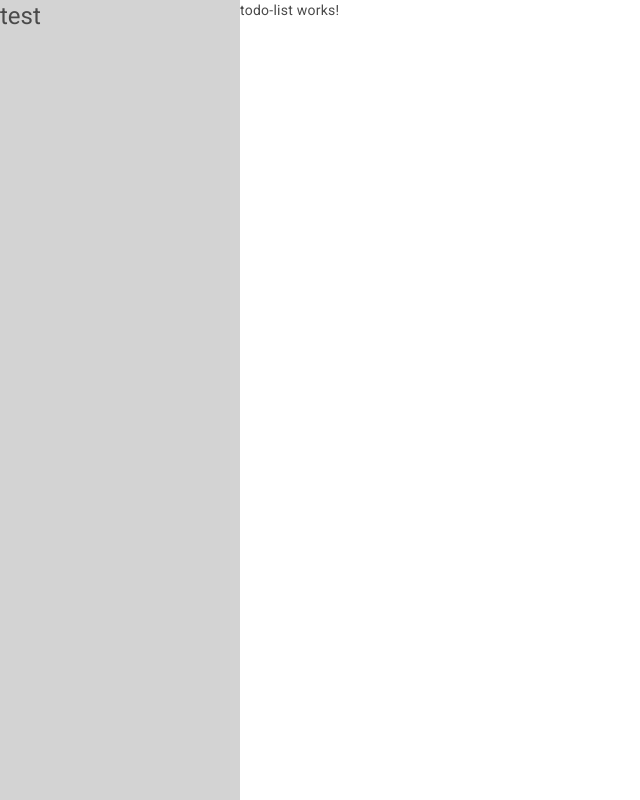
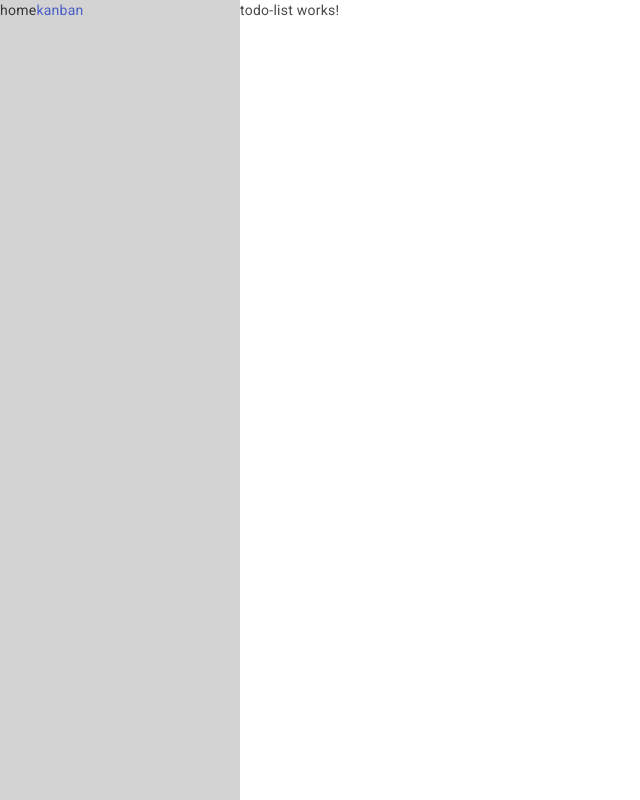
Before and after one commit to mdorizon/dashboard-project, an Angular app: page / in a window 1280 px wide. Shown: the whole page, without its empty margins (0-640 px from the left). Built offline with nearby package versions, Linux system fonts and the light colour scheme.

Commit message:
routing finished

```diff
--- a/src/app/app.component.html
+++ b/src/app/app.component.html
@@ -1,6 +1,8 @@
 <main>
   <div class="navbar">
-    <h1>test</h1>
+
+    <a href="/">home</a>
+    <a href="/kanban">kanban</a>
 
   </div>
   <router-outlet></router-outlet>
```
